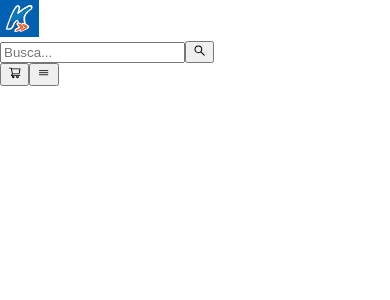
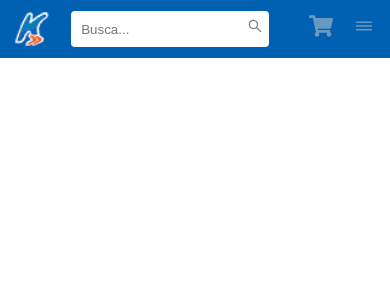
Before and after one commit to Lucky-ta/KaBuM-E-commerce, a Next.js app: page / in a window 390 px wide. Shown: the top 300 px of the page. Built offline with nearby package versions, Linux system fonts and the light colour scheme.

Commit message:
Set header mobile css

```diff
--- a/package.json
+++ b/package.json
@@ -25,6 +25,7 @@
   "devDependencies": {
     "@testing-library/jest-dom": "^5.16.5",
     "@testing-library/react": "^13.4.0",
+    "@types/styled-components": "^5.1.26",
     "@typescript-eslint/eslint-plugin": "^5.44.0",
     "@typescript-eslint/parser": "^5.44.0",
     "eslint": "^8.28.0",
--- a/src/components/Header/Header.tsx
+++ b/src/components/Header/Header.tsx
@@ -1,26 +1,28 @@
 /* eslint-disable jsx-a11y/control-has-associated-label */
 import React from 'react';
-import { AiOutlineSearch, AiOutlineShoppingCart } from 'react-icons/ai';
+import { AiOutlineSearch } from 'react-icons/ai';
+import { FaShoppingCart } from 'react-icons/fa';
 import { IoReorderThreeOutline } from 'react-icons/io5';
+import * as HeaderComponents from './index';
 import KabumLogo from '../../public/favicon/kabum.png';
 
 function Header() {
   return (
-    <div>
-      <img src={KabumLogo.src} alt="kabum-logo" />
+    <HeaderComponents.HeaderContainer>
+      <HeaderComponents.KabumLogo src={KabumLogo.src} alt="kabum-logo" />
       <div>
-        <input type="text" aria-label="Busca..." placeholder="Busca..." />
-        <button type="button">
+        <HeaderComponents.SearchInput type="text" aria-label="Busca..." placeholder="Busca..." />
+        <HeaderComponents.SearchButton type="button">
           <AiOutlineSearch />
-        </button>
+        </HeaderComponents.SearchButton>
       </div>
-      <button type="button">
-        <AiOutlineShoppingCart />
-      </button>
-      <button type="button">
+      <HeaderComponents.TransparentButton type="button">
+        <FaShoppingCart />
+      </HeaderComponents.TransparentButton>
+      <HeaderComponents.TransparentButton type="button">
         <IoReorderThreeOutline />
-      </button>
-    </div>
+      </HeaderComponents.TransparentButton>
+    </HeaderComponents.HeaderContainer>
   );
 }
 
--- /dev/null
+++ b/src/components/Header/index.ts
@@ -0,0 +1,43 @@
+import styled from 'styled-components';
+
+export const HeaderContainer = styled.div`
+    display: flex;
+    background-color: #0060b1;
+
+    padding: 0.4em;
+    justify-content: space-around;
+    align-items: center;
+    gap: 0.2em;
+`;
+
+export const KabumLogo = styled.img`
+    width: 3em;
+`;
+
+export const SearchInput = styled.input`
+    border: none;
+
+    padding: 0.8em;
+    border-radius: 4px;
+    margin-left: 0.6em;
+`;
+
+export const SearchButton = styled.button`
+    border: none;
+    background: none;
+    color: grey;
+    background-color: white;
+    font-size: 1em;
+
+    height: 2em;
+    border-radius: 4px;
+    transform: translate(-28px);
+`;
+
+export const TransparentButton = styled.button`
+    border: none;
+    background: none;
+    color: rgb(210, 210, 210, 0.5);
+    font-size: 1.5em;
+
+`;
```
Also changed, not shown: 1 other file (tests, documents, lock files or other folders).
